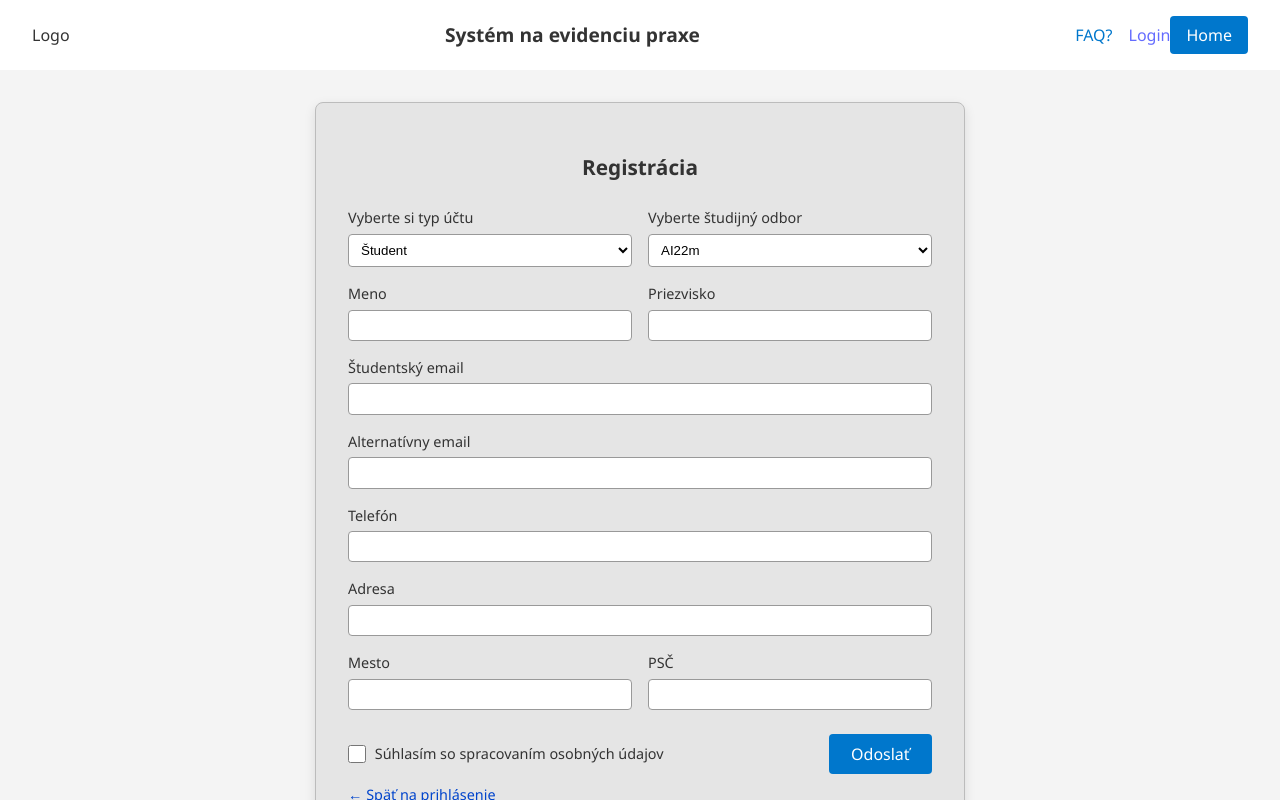
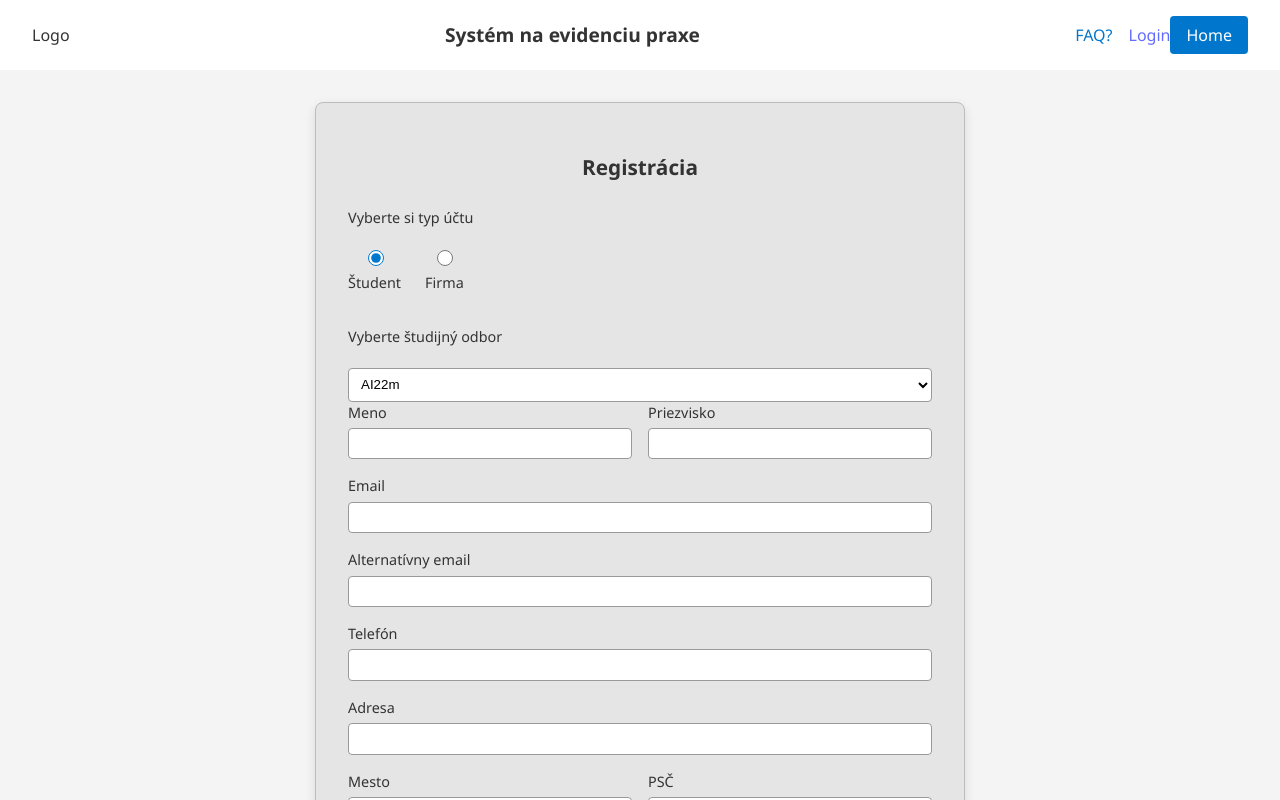
Before and after one commit to mKopac/SE_Projekt, a React (Vite) app in the folder frontend/odborna-prax-web/: page /register in a window 1280 px wide. Shown: the top 800 px of the page. Built offline with nearby package versions, Linux system fonts and the light colour scheme.

Commit message:
INTERN-19 Fixed registration form

```diff
--- a/frontend/odborna-prax-web/src/css/RegisterForm.css
+++ b/frontend/odborna-prax-web/src/css/RegisterForm.css
@@ -134,3 +134,27 @@
   line-height: 1.2;
   cursor: pointer;
 }
+
+.radio-group {
+  display: flex;
+  gap: 1.5rem;
+  margin-top: 0.5rem;
+  margin-bottom: 1rem;
+  flex-wrap: wrap;
+}
+
+.radio-group label {
+  display: flex;
+  align-items: center;
+  gap: 0.4rem;
+  font-size: 0.9rem;
+  color: #333;
+  cursor: pointer;
+}
+
+.radio-group input[type="radio"] {
+  accent-color: #0077cc;
+  width: 16px;
+  height: 16px;
+  cursor: pointer;
+}
--- a/frontend/odborna-prax-web/src/forms/RegisterForm.tsx
+++ b/frontend/odborna-prax-web/src/forms/RegisterForm.tsx
@@ -5,12 +5,16 @@ import Footer from "../components/Footer";
 import "./../css/RegisterForm.css";
 
 export type RegisterFormData = {
-  accountType: string;
-  studyProgram: string;
+  accountType: "Študent" | "Firma";
+  firmType: "" | "existujuca" | "nova";
+  firmName?: string;
+  ico?: string;
+  street?: string;
+  studyProgram?: string;
   firstName: string;
   lastName: string;
   studentEmail: string;
-  altEmail: string;
+  altEmail?: string;
   phone: string;
   address: string;
   city: string;
@@ -25,6 +29,10 @@ type Props = {
 export const RegisterForm: React.FC<Props> = ({ onSubmit }) => {
   const [formData, setFormData] = useState<RegisterFormData>({
     accountType: "Študent",
+    firmType: "existujuca",
+    firmName: "",
+    ico: "",
+    street: "",
     studyProgram: "AI22m",
     firstName: "",
     lastName: "",
@@ -42,15 +50,13 @@ export const RegisterForm: React.FC<Props> = ({ onSubmit }) => {
   const handleChange = (
     e: React.ChangeEvent<HTMLInputElement | HTMLSelectElement>
   ) => {
-    const { name, type } = e.target;
-    const value =
-      type === "checkbox"
-        ? (e.target as HTMLInputElement).checked
-        : e.target.value;
+    const { name, type, value } = e.target;
+    const newValue =
+      type === "checkbox" ? (e.target as HTMLInputElement).checked : value;
 
     setFormData((prev) => ({
       ...prev,
-      [name]: value,
+      [name]: newValue,
     }));
   };
 
@@ -84,23 +90,27 @@ export const RegisterForm: React.FC<Props> = ({ onSubmit }) => {
             <h2 className="form-title">Registrácia</h2>
 
             <form className="register-form" onSubmit={handleSubmit} noValidate>
-              <div className="form-row two-cols">
-                <label>
-                  Vyberte si typ účtu
-                  <select
+              <div className="form-row">
+                <label>Vyberte si typ účtu</label>
+                <div className="radio-group">
+                  {["Študent", "Firma"].map((type) => (
+                    <label key={type}>
+                      <input
+                        type="radio"
                         name="accountType"
-                    value={formData.accountType}
+                        value={type}
+                        checked={formData.accountType === type}
                         onChange={handleChange}
-                  >
-                    <option>Študent</option>
-                    <option>Garant</option>
-                    <option>Firma</option>
-                  </select>
+                      />
+                      {type}
                     </label>
+                  ))}
+                </div>
+              </div>
 
               {!isFirma && (
-                  <label>
-                    Vyberte študijný odbor
+                <div className="form-row">
+                  <label>Vyberte študijný odbor</label>
                   <select
                     name="studyProgram"
                     value={formData.studyProgram}
@@ -109,9 +119,8 @@ export const RegisterForm: React.FC<Props> = ({ onSubmit }) => {
                     <option>AI22m</option>
                     <option>AI22b</option>
                   </select>
-                  </label>
+                </div>
               )}
-              </div>
 
               <div className="form-row two-cols">
                 <label>
@@ -120,7 +129,6 @@ export const RegisterForm: React.FC<Props> = ({ onSubmit }) => {
                     name="firstName"
                     value={formData.firstName}
                     onChange={handleChange}
-                    className="text-input"
                     type="text"
                   />
                 </label>
@@ -130,24 +138,107 @@ export const RegisterForm: React.FC<Props> = ({ onSubmit }) => {
                     name="lastName"
                     value={formData.lastName}
                     onChange={handleChange}
-                    className="text-input"
                     type="text"
                   />
                 </label>
               </div>
 
-              {isFirma ? (
+              {isFirma && (
+                <div className="form-row">
+                  <label>Typ firmy</label>
+                  <div className="radio-group">
+                    <label>
+                      <input
+                        type="radio"
+                        name="firmType"
+                        value="existujuca"
+                        checked={formData.firmType === "existujuca"}
+                        onChange={handleChange}
+                      />
+                      Existujúca firma
+                    </label>
+                    <label>
+                      <input
+                        type="radio"
+                        name="firmType"
+                        value="nova"
+                        checked={formData.firmType === "nova"}
+                        onChange={handleChange}
+                      />
+                      Nová firma
+                    </label>
+                  </div>
+                </div>
+              )}
+
+              {isFirma && formData.firmType === "existujuca" && (
+                <label>
+                  Vyberte firmu
+                  <select
+                    name="firmName"
+                    value={formData.firmName}
+                    onChange={handleChange}
+                  >
+                    <option value="">-- Vyberte --</option>
+                    <option value="Firma A">Firma A</option>
+                    <option value="Firma B">Firma B</option>
+                  </select>
+                </label>
+              )}
+
+              {isFirma && formData.firmType === "nova" && (
                 <>
                   <label>
-                    Firemný email
+                    Názov firmy
+                    <input
+                      name="firmName"
+                      value={formData.firmName || ""}
+                      onChange={handleChange}
+                      type="text"
+                    />
+                  </label>
+                  <label>
+                    IČO
+                    <input
+                      name="ico"
+                      value={formData.ico || ""}
+                      onChange={handleChange}
+                      type="text"
+                    />
+                  </label>
+                  <label>
+                    Ulica
+                    <input
+                      name="street"
+                      value={formData.street || ""}
+                      onChange={handleChange}
+                      type="text"
+                    />
+                  </label>
+                </>
+              )}
+
+              <label>
+                Email
                 <input
                   name="studentEmail"
                   value={formData.studentEmail}
                   onChange={handleChange}
-                      className="text-input"
                   type="email"
                 />
               </label>
+
+              {!isFirma && (
+                <label>
+                  Alternatívny email
+                  <input
+                    name="altEmail"
+                    value={formData.altEmail}
+                    onChange={handleChange}
+                    type="email"
+                  />
+                </label>
+              )}
 
               <label>
                 Telefón
@@ -155,53 +246,6 @@ export const RegisterForm: React.FC<Props> = ({ onSubmit }) => {
                   name="phone"
                   value={formData.phone}
                   onChange={handleChange}
-                      className="text-input"
-                      type="tel"
-                    />
-                  </label>
-
-                  <label>
-                    Adresa firmy
-                    <input
-                      name="address"
-                      value={formData.address}
-                      onChange={handleChange}
-                      className="text-input"
-                      type="text"
-                    />
-                  </label>
-                </>
-              ) : (
-                <>
-                  <label>
-                    Študentský email
-                    <input
-                      name="studentEmail"
-                      value={formData.studentEmail}
-                      onChange={handleChange}
-                      className="text-input"
-                      type="email"
-                    />
-                  </label>
-
-                  <label>
-                    Alternatívny email
-                    <input
-                      name="altEmail"
-                      value={formData.altEmail}
-                      onChange={handleChange}
-                      className="text-input"
-                      type="email"
-                    />
-                  </label>
-
-                  <label>
-                    Telefón
-                    <input
-                      name="phone"
-                      value={formData.phone}
-                      onChange={handleChange}
-                      className="text-input"
                   type="tel"
                 />
               </label>
@@ -212,12 +256,9 @@ export const RegisterForm: React.FC<Props> = ({ onSubmit }) => {
                   name="address"
                   value={formData.address}
                   onChange={handleChange}
-                      className="text-input"
                   type="text"
                 />
               </label>
-                </>
-              )}
 
               <div className="form-row two-cols">
                 <label>
@@ -226,7 +267,6 @@ export const RegisterForm: React.FC<Props> = ({ onSubmit }) => {
                     name="city"
                     value={formData.city}
                     onChange={handleChange}
-                    className="text-input"
                     type="text"
                   />
                 </label>
@@ -236,7 +276,6 @@ export const RegisterForm: React.FC<Props> = ({ onSubmit }) => {
                     name="zip"
                     value={formData.zip}
                     onChange={handleChange}
-                    className="text-input"
                     type="text"
                   />
                 </label>
```
Lines whose indentation alone changed are shown as unchanged.
